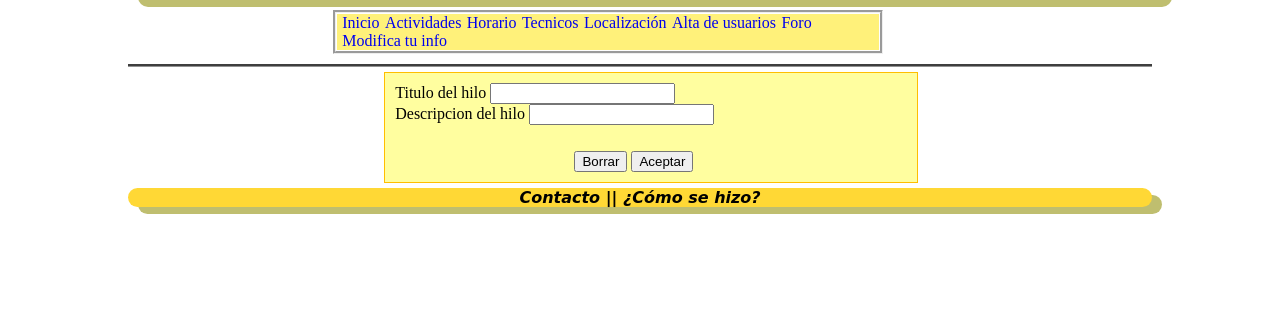
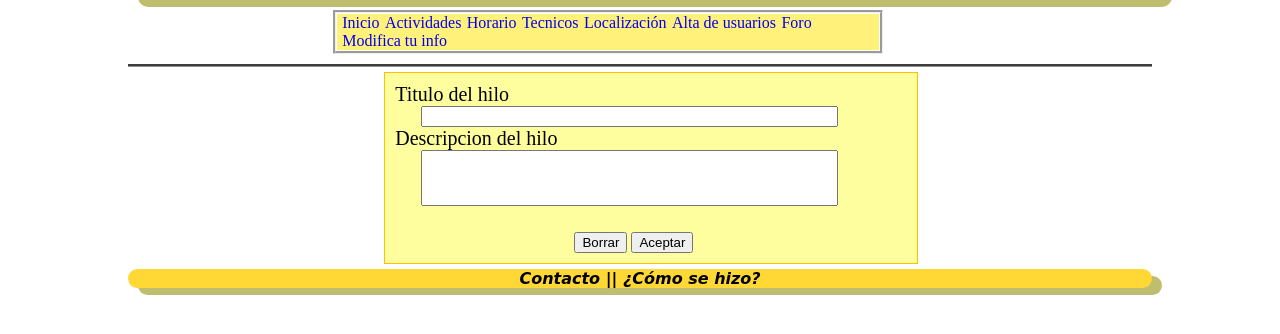
Before and after one commit to naujgs/PW, a PHP site: page /nuevo_hilo.php in a window 1280 px wide. Shown: the part 113-447 px from the top of the page. Run offline with PHP 8.4, Linux system fonts and the light colour scheme; the visitor is signed in with stand-in values (Sample User, id 1).

Commit message:
set css for new thread

```diff
--- a/Practica2/centrodeportivoII/estilos.css
+++ b/Practica2/centrodeportivoII/estilos.css
@@ -396,6 +396,21 @@ footer a:active{
 	border-color: #717000;
 }
 
+#nuevoHilo label {
+	font-size: 20px;
+	float: left;
+}
+
+#nuevoHilo #titulo{
+	width: 80%;
+	margin-left: 5%;
+}
+
+#nuevoHilo #mensaje{
+	width: 80%;
+	height: 50px;
+	margin-left: 5%;
+}
 
 @media (max-width: 480px){
 	#mainMenu{
```
